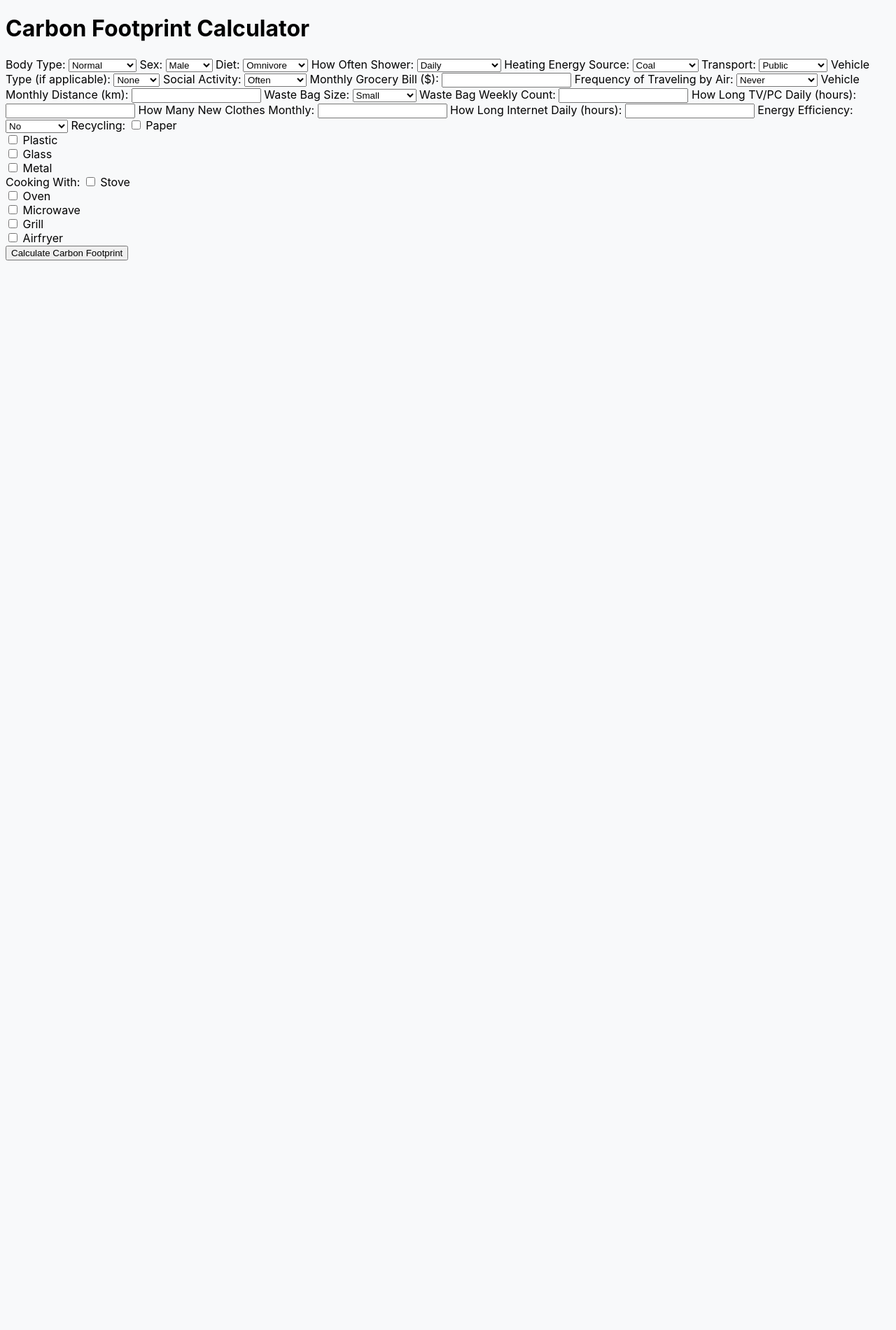
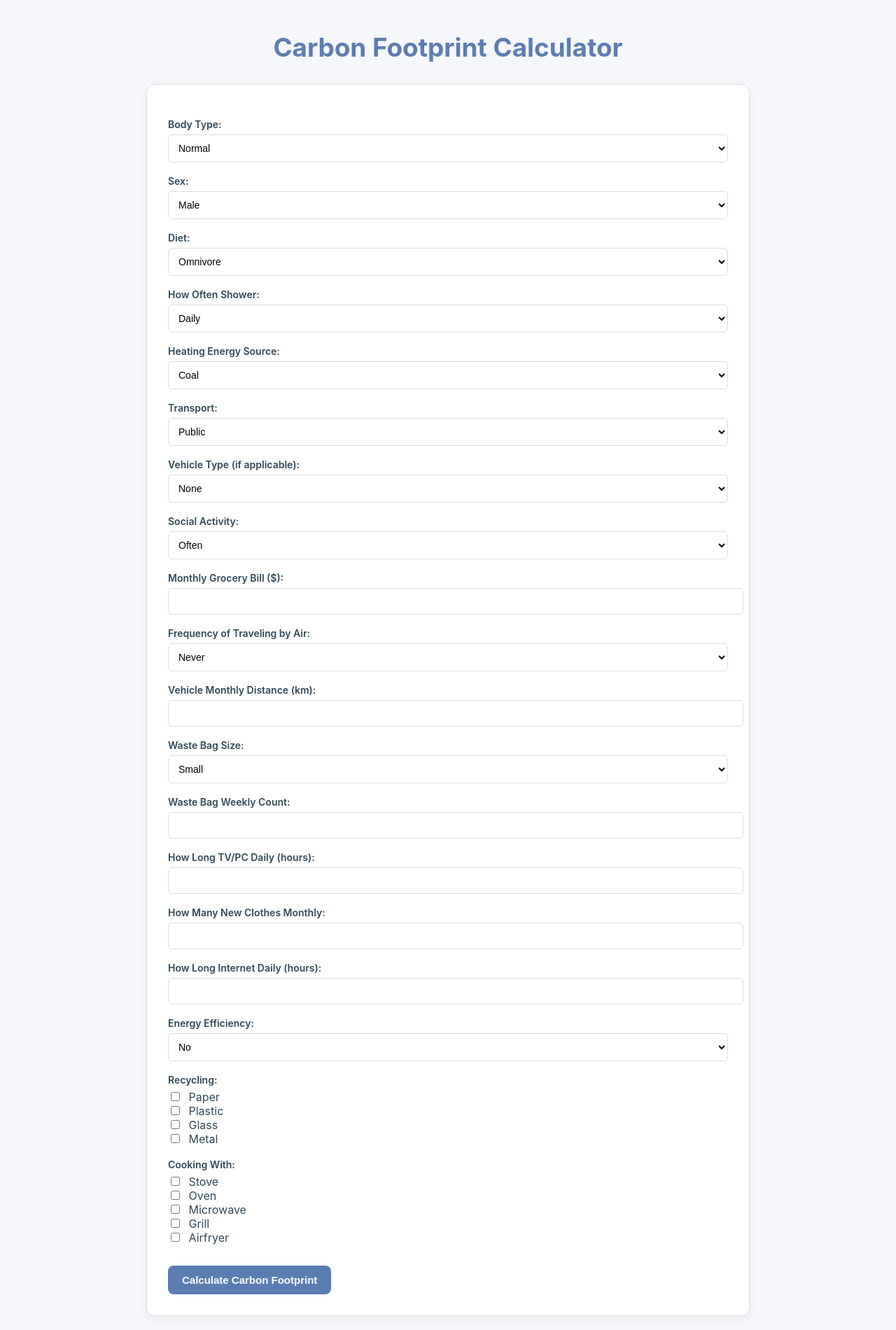
Before and after one commit to sevdegulsahin/a, a FastAPI app: page / in a window 1280 px wide. Shown: the whole page at 70% size. Before the commit the page ends 372 px from the top, so only its background shows below. Run offline with FastAPI, Linux system fonts and the light colour scheme; parts of the project's set-up code (start-up, migrations or seed data) failed here and were passed over.

Commit message:
Add files via upload

```diff
--- a/templates/index_bora.html
+++ b/templates/index_bora.html
@@ -4,7 +4,119 @@
     <meta charset="UTF-8">
     <meta name="viewport" content="width=device-width, initial-scale=1.0">
     <title>Carbon Footprint Calculator</title>
-      <link rel="stylesheet" href="style.css">
+    <style>
+        :root {
+            --primary: #2f4858;
+            --highlight: #519872;        /* Başlık ve vurgular için yeşil */
+            --accent: #dbe9f4;           /* Hafif mavi arka plan */
+            --button: #5b7db1;           /* Buton rengi (soft mavi) */
+            --button-hover: #466aa0;     /* Hover buton */
+            --background: #f5f7fa;
+            --white: #ffffff;
+            --border: #dcdcdc;
+        }
+
+        body {
+            font-family: 'Inter', sans-serif;
+            background-color: var(--background);
+            margin: 0;
+            padding: 20px;
+            color: var(--primary);
+        }
+
+        h1 {
+            text-align: center;
+            font-size: 2.3em;
+            color: var(--button);
+            margin-bottom: 30px;
+        }
+
+        form {
+            background-color: var(--white);
+            padding: 30px;
+            border-radius: 12px;
+            max-width: 800px;
+            margin: auto;
+            box-shadow: 0 4px 14px rgba(0, 0, 0, 0.06);
+            border: 1px solid var(--border);
+        }
+
+        label {
+            display: block;
+            margin-top: 18px;
+            margin-bottom: 6px;
+            font-weight: 600;
+            font-size: 14px;
+            color: var(--primary);
+        }
+
+        input[type="number"],
+        select,
+        input[type="text"] {
+            width: 100%;
+            padding: 10px;
+            font-size: 14px;
+            border: 1px solid var(--border);
+            border-radius: 6px;
+            background-color: #fff;
+            transition: border-color 0.3s;
+        }
+
+        input[type="number"]:focus,
+        select:focus,
+        input[type="text"]:focus {
+            border-color: var(--highlight);
+            outline: none;
+        }
+
+        input[type="checkbox"] {
+            margin-right: 8px;
+        }
+
+        button {
+            background-color: var(--button);
+            color: white;
+            padding: 12px 20px;
+            border: none;
+            border-radius: 8px;
+            font-size: 15px;
+            font-weight: 600;
+            cursor: pointer;
+            margin-top: 30px;
+            transition: background-color 0.3s;
+        }
+
+        button:hover {
+            background-color: var(--button-hover);
+        }
+
+        .result {
+            margin-top: 30px;
+            padding: 20px;
+            background-color: var(--accent);
+            border-radius: 8px;
+            font-size: 16px;
+            text-align: center;
+            color: var(--primary);
+        }
+
+        .plot {
+            margin-top: 25px;
+            text-align: center;
+        }
+
+        .plot img {
+            max-width: 100%;
+            border-radius: 6px;
+            border: 1px solid var(--border);
+        }
+
+        hr {
+            margin: 30px 0;
+            border: none;
+            border-top: 1px solid var(--border);
+        }
+    </style>
 </head>
 <body>
     <h1>Carbon Footprint Calculator</h1>
```
